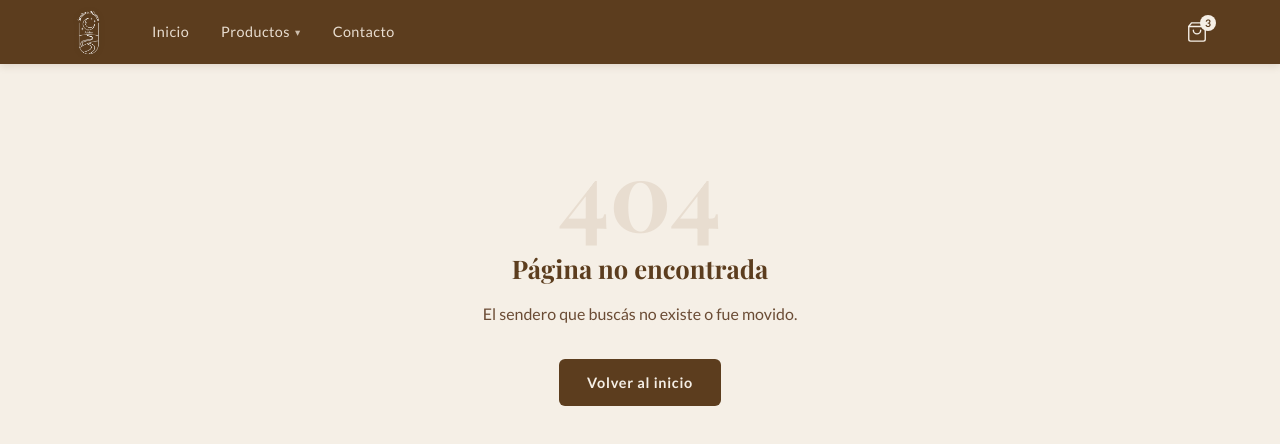
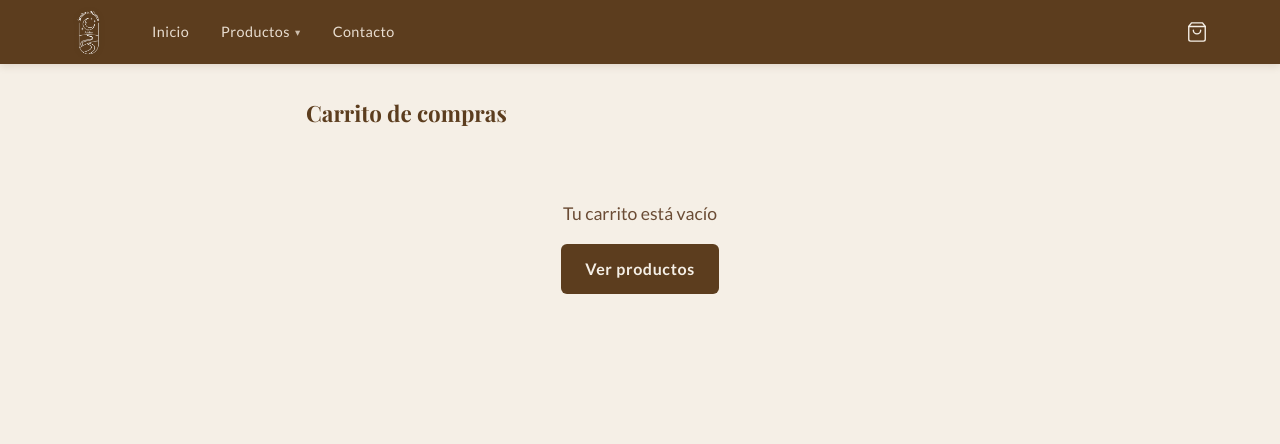
Before and after one commit to ulisesbaroni/e-commerce-React, a React (Vite) app: page /carrito in a window 1280 px wide. Before the commit this address had no page. Shown: the top 444 px of the page. Built offline with nearby package versions, Linux system fonts and the light colour scheme.

Commit message:
Se agrega el carrito de compras y se conecta el CartWidget

```diff
--- a/src/App.jsx
+++ b/src/App.jsx
@@ -3,6 +3,7 @@ import { CartProvider } from './context/CartContext'
 import NavBar from './components/NavBar'
 import ItemListContainer from './containers/ItemListContainer'
 import ItemDetailContainer from './containers/ItemDetailContainer'
+import CartContainer from './containers/CartContainer'
 import NotFound from './components/NotFound'
 
 const App = () => {
@@ -15,6 +16,7 @@ const App = () => {
             <Route path="/" element={<ItemListContainer />} />
             <Route path="/categoria/:categoriaId" element={<ItemListContainer />} />
             <Route path="/item/:itemId" element={<ItemDetailContainer />} />
+            <Route path="/carrito" element={<CartContainer />} />
             <Route path="*" element={<NotFound />} />
           </Routes>
         </main>
--- /dev/null
+++ b/src/components/Cart.css
@@ -0,0 +1,69 @@
+.cart {
+  padding: 16px;
+  max-width: 700px;
+  margin: 0 auto;
+}
+
+.cart--vacio {
+  display: flex;
+  flex-direction: column;
+  align-items: center;
+  gap: 16px;
+  padding: 64px 16px;
+  text-align: center;
+}
+
+.cart__vacio-texto {
+  font-size: 1.1rem;
+  color: var(--color-texto-suave);
+}
+
+.cart__seguir-comprando {
+  padding: 12px 24px;
+  background-color: var(--color-tierra);
+  color: var(--color-crema);
+  font-weight: 700;
+  letter-spacing: 0.04em;
+  border-radius: var(--radius-base);
+  text-decoration: none;
+}
+
+.cart__seguir-comprando:hover {
+  background-color: var(--color-tierra-claro);
+}
+
+.cart__resumen {
+  display: flex;
+  align-items: center;
+  justify-content: space-between;
+  padding-top: 20px;
+}
+
+.cart__vaciar {
+  font-size: 0.85rem;
+  color: var(--color-texto-suave);
+  background: none;
+  border: 1.5px solid var(--color-crema-oscura);
+  border-radius: var(--radius-base);
+  padding: 10px 16px;
+  cursor: pointer;
+}
+
+.cart__vaciar:hover {
+  border-color: var(--color-acento);
+  color: var(--color-acento);
+}
+
+.cart__total {
+  font-size: 1.1rem;
+  font-weight: 700;
+  color: var(--color-texto);
+  display: flex;
+  align-items: baseline;
+  gap: 8px;
+}
+
+.cart__total span {
+  font-size: 1.4rem;
+  color: var(--color-tierra);
+}
--- /dev/null
+++ b/src/components/Cart.jsx
@@ -0,0 +1,33 @@
+import { Link } from 'react-router-dom'
+import CartItem from './CartItem'
+import './Cart.css'
+
+const Cart = ({ carrito, precioTotal, onQuitar, onVaciar }) => {
+  if (carrito.length === 0) {
+    return (
+      <div className="cart cart--vacio">
+        <p className="cart__vacio-texto">Tu carrito está vacío</p>
+        <Link to="/" className="cart__seguir-comprando">Ver productos</Link>
+      </div>
+    )
+  }
+
+  return (
+    <div className="cart">
+      <div className="cart__items">
+        {carrito.map(item => (
+          <CartItem key={item.id} item={item} onQuitar={onQuitar} />
+        ))}
+      </div>
+
+      <div className="cart__resumen">
+        <button className="cart__vaciar" onClick={onVaciar}>Vaciar carrito</button>
+        <p className="cart__total">
+          Total <span>${precioTotal.toLocaleString('es-AR')}</span>
+        </p>
+      </div>
+    </div>
+  )
+}
+
+export default Cart
--- /dev/null
+++ b/src/components/CartItem.css
@@ -0,0 +1,61 @@
+.cart-item {
+  display: flex;
+  align-items: center;
+  gap: 14px;
+  padding: 14px 0;
+  border-bottom: 1px solid var(--color-crema-oscura);
+}
+
+.cart-item__imagen {
+  width: 64px;
+  height: 64px;
+  object-fit: cover;
+  border-radius: 8px;
+  background-color: var(--color-crema-oscura);
+  flex-shrink: 0;
+}
+
+.cart-item__info {
+  flex: 1;
+  min-width: 0;
+}
+
+.cart-item__nombre {
+  font-family: var(--font-display);
+  font-size: 1rem;
+  font-weight: 600;
+  color: var(--color-tierra);
+  margin-bottom: 4px;
+}
+
+.cart-item__precio {
+  font-size: 0.85rem;
+  color: var(--color-texto-suave);
+}
+
+.cart-item__derecha {
+  display: flex;
+  flex-direction: column;
+  align-items: flex-end;
+  gap: 6px;
+}
+
+.cart-item__subtotal {
+  font-size: 0.95rem;
+  font-weight: 700;
+  color: var(--color-texto);
+}
+
+.cart-item__quitar {
+  font-size: 0.78rem;
+  color: var(--color-acento);
+  background: none;
+  border: none;
+  cursor: pointer;
+  padding: 0;
+  text-decoration: underline;
+}
+
+.cart-item__quitar:hover {
+  color: var(--color-tierra);
+}
--- /dev/null
+++ b/src/components/CartItem.jsx
@@ -0,0 +1,26 @@
+import './CartItem.css'
+
+const CartItem = ({ item, onQuitar }) => {
+  const { id, nombre, precio, imagen, cantidad } = item
+  const subtotal = precio * cantidad
+
+  return (
+    <article className="cart-item">
+      <img src={imagen} alt={nombre} className="cart-item__imagen" />
+
+      <div className="cart-item__info">
+        <h3 className="cart-item__nombre">{nombre}</h3>
+        <p className="cart-item__precio">${precio.toLocaleString('es-AR')} x {cantidad}</p>
+      </div>
+
+      <div className="cart-item__derecha">
+        <p className="cart-item__subtotal">${subtotal.toLocaleString('es-AR')}</p>
+        <button className="cart-item__quitar" onClick={() => onQuitar(id)}>
+          Quitar
+        </button>
+      </div>
+    </article>
+  )
+}
+
+export default CartItem
--- a/src/components/NavBar.jsx
+++ b/src/components/NavBar.jsx
@@ -1,6 +1,7 @@
 import { useState } from 'react'
 import { Link } from 'react-router-dom'
 import { ShoppingBag, Menu, X, ChevronRight } from 'lucide-react'
+import { useCart } from '../context/CartContext'
 import logo from '../assets/logo-sendero-mistico.png'
 import './NavBar.css'
 
@@ -15,7 +16,7 @@ const NavBar = () => {
   const [drawerAbierto, setDrawerAbierto] = useState(false)
   const [productosAbierto, setProductosAbierto] = useState(false)
   const [dropdownAbierto, setDropdownAbierto] = useState(false)
-  const cantidad = 3
+  const { cantidadTotal } = useCart()
 
   const cerrarDrawer = () => {
     setDrawerAbierto(false)
@@ -64,12 +65,12 @@ const NavBar = () => {
 
           {/* Iconos derecha */}
           <div className="navbar__acciones">
-            <button className="navbar__accion-btn" aria-label="Ver carrito">
+            <Link to="/carrito" className="navbar__accion-btn" aria-label="Ver carrito" onClick={cerrarDrawer}>
               <div className="cart-widget__contenedor">
                 <ShoppingBag size={22} strokeWidth={1.5} color="var(--color-crema)" />
-                {cantidad > 0 && <span className="cart-widget__badge">{cantidad}</span>}
+                {cantidadTotal > 0 && <span className="cart-widget__badge">{cantidadTotal}</span>}
               </div>
-            </button>
+            </Link>
 
             {/* Hamburguesa — solo mobile */}
             <button
--- /dev/null
+++ b/src/containers/CartContainer.css
@@ -0,0 +1,15 @@
+.cart-container__titulo {
+  font-family: var(--font-display);
+  font-size: 1.4rem;
+  font-weight: 700;
+  color: var(--color-tierra);
+  padding: 20px 16px 4px;
+}
+
+@media (min-width: 1024px) {
+  .cart-container__titulo {
+    max-width: 700px;
+    margin: 0 auto;
+    padding: 32px 16px 4px;
+  }
+}
--- /dev/null
+++ b/src/containers/CartContainer.jsx
@@ -0,0 +1,21 @@
+import { useCart } from '../context/CartContext'
+import Cart from '../components/Cart'
+import './CartContainer.css'
+
+const CartContainer = () => {
+  const { carrito, precioTotal, quitarDelCarrito, vaciarCarrito } = useCart()
+
+  return (
+    <section>
+      <h2 className="cart-container__titulo">Carrito de compras</h2>
+      <Cart
+        carrito={carrito}
+        precioTotal={precioTotal}
+        onQuitar={quitarDelCarrito}
+        onVaciar={vaciarCarrito}
+      />
+    </section>
+  )
+}
+
+export default CartContainer
```
